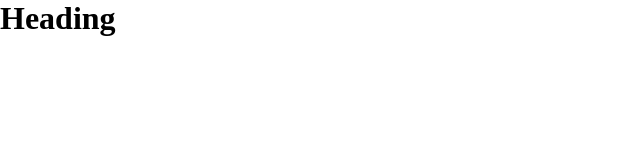
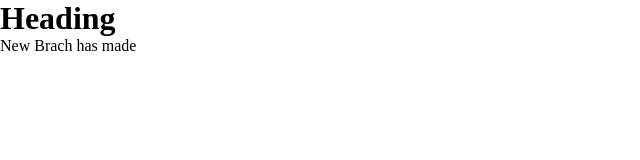
Before and after one commit to karamara-zz/basic_repo, a plain HTML site: page index.html in a window 1280 px wide. Shown: the whole page, without its empty margins (0-640 px from the left). Drawn offline with Linux system fonts and the light colour scheme.

Commit message:
a paragraph added to new branch

```diff
--- a/index.html
+++ b/index.html
@@ -6,5 +6,6 @@
 </head>
 <body>
 	<h1>Heading</h1>
+	<p>New Brach has made</p>
 </body>
 </html>
```
